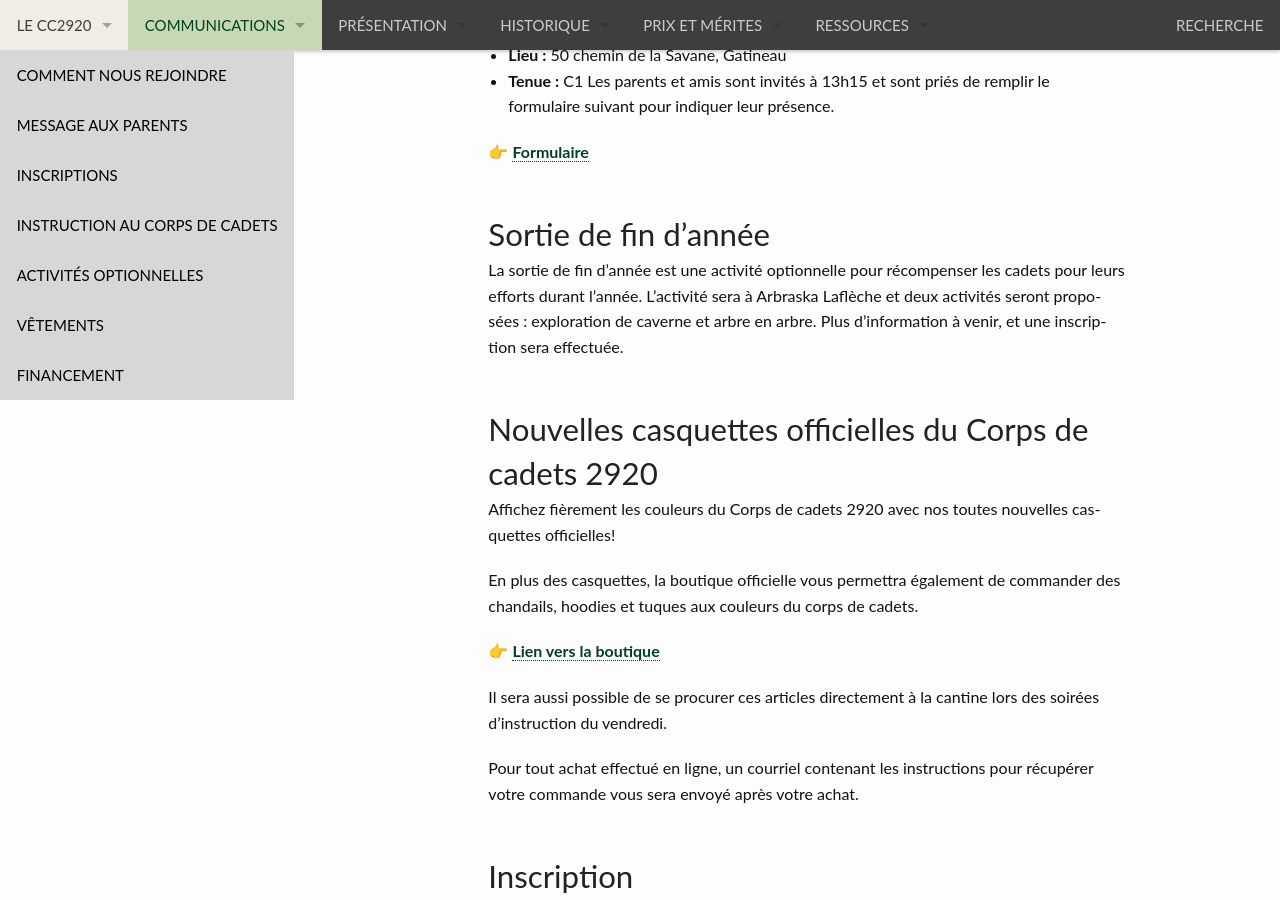
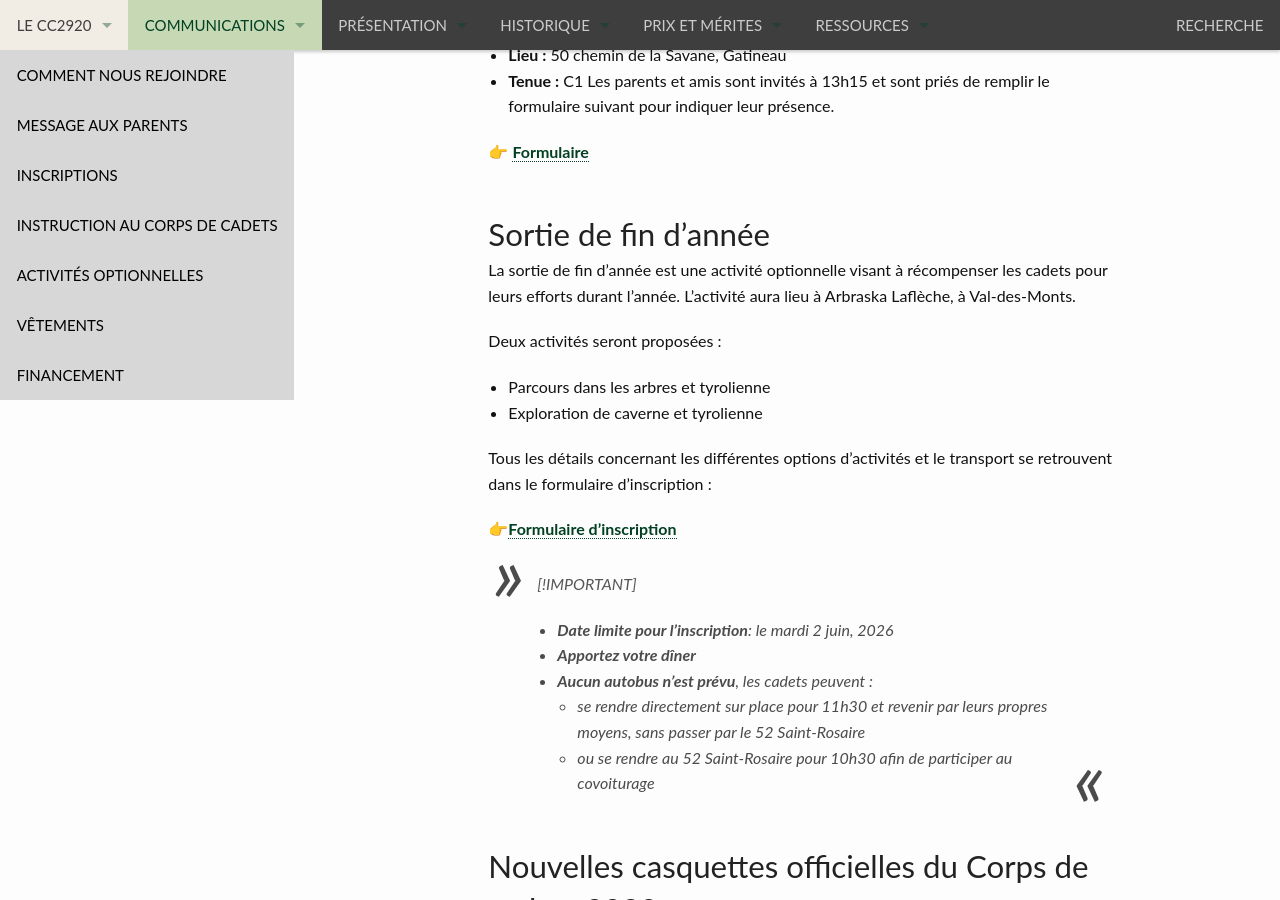
Before and after one commit to CC2920/web, a Jekyll site: the page built from _communications/messages.md, in a window 1280 px wide and 900 px high, scrolled down 1098 px. Built offline with Jekyll 4.4.1, drawn with Linux system fonts in a browser that asks for light colours.

Commit message:
Sortie de fin d'année juin 2026
Clarified details about the end-of-year outing, including location and activities. Added registration form link and important notes regarding transportation and deadlines.

```diff
--- a/_communications/messages.md
+++ b/_communications/messages.md
@@ -39,7 +39,22 @@ Les parents et amis sont invités à 13h15 et sont priés de remplir le formulai
 
 
 ## Sortie de fin d’année
-La sortie de fin d’année est une activité optionnelle pour récompenser les cadets pour leurs efforts durant l’année. L’activité sera à Arbraska Laflèche et deux activités seront proposées : exploration de caverne et arbre en arbre. Plus d’information à venir, et une inscription sera effectuée.
+La sortie de fin d’année est une activité optionnelle visant à récompenser les cadets pour leurs efforts durant l’année. L’activité aura lieu à Arbraska Laflèche, à Val-des-Monts.
+
+Deux activités seront proposées :
+- Parcours dans les arbres et tyrolienne
+- Exploration de caverne et tyrolienne
+
+Tous les détails concernant les différentes options d’activités et le transport se retrouvent dans le formulaire d’inscription :
+
+👉[Formulaire d'inscription](https://forms.gle/qqbXiYbAhT1f5LDu6)
+
+> [!IMPORTANT]
+> - **Date limite pour l'inscription**: le mardi 2 juin, 2026
+> - **Apportez votre dîner**
+> - **Aucun autobus n’est prévu**, les cadets peuvent :
+>   - se rendre directement sur place pour 11h30 et revenir par leurs propres moyens, sans passer par le 52 Saint-Rosaire
+>   - ou se rendre au 52 Saint-Rosaire pour 10h30 afin de participer au covoiturage
 
 
 ## Nouvelles casquettes officielles du Corps de cadets 2920
```
